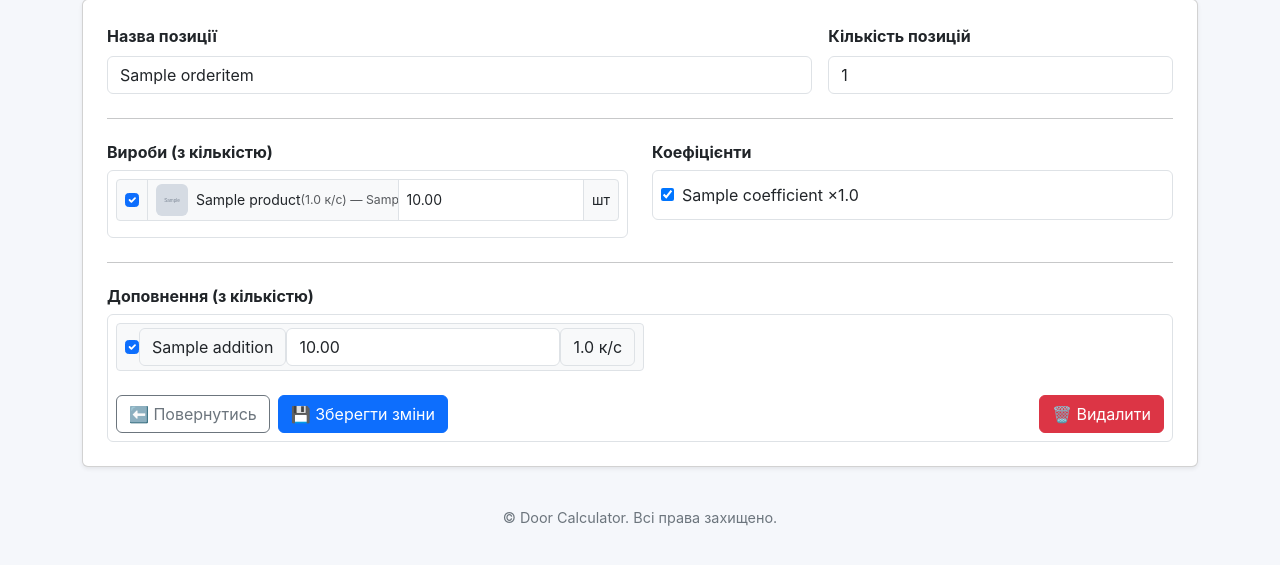
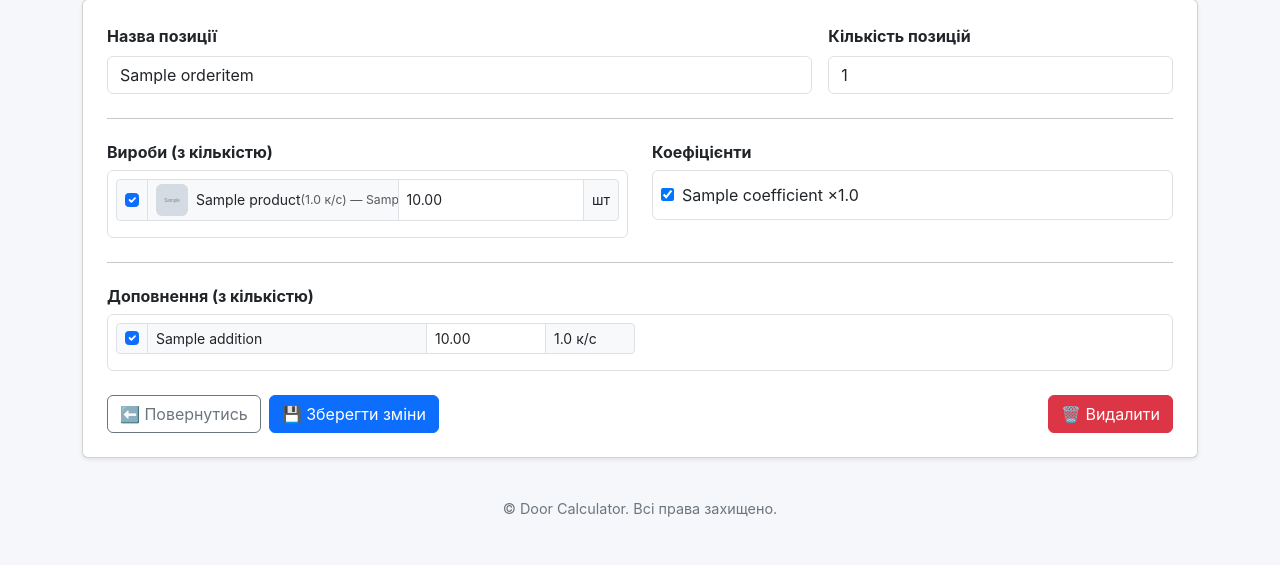
Before and after one commit to vitmur10/Furniture_calculator, a Django app: page /order/item/1/edit/ in a window 1280 px wide. Shown: the part 197-762 px from the top of the page. Run offline with Django 4.2, Linux system fonts and the light colour scheme; tables that the repository leaves empty hold one stand-in row (values such as "Sample post"); grey boxes marked "Sample" are stand-in pictures; some libraries are stand-ins or nearby versions.

Commit message:
subpoenas

```diff
--- a/door_calculator/doors/templates/doors/order_item_edit.html
+++ b/door_calculator/doors/templates/doors/order_item_edit.html
@@ -73,15 +73,26 @@
 <h6 class="fw-bold mb-2">Доповнення (з кількістю)</h6>
 <div class="border rounded p-2" style="max-height: 360px; overflow:auto;">
   {% for a in addons %}
-      <div class="input-group input-group-sm mb-2">
+  <div class="input-group input-group-sm mb-2 flex-nowrap">
     <div class="input-group-text">
       <input type="checkbox" class="form-check-input mt-0" name="additions" value="{{ a.id }}"
-                 {% if addition_qty|get_item:a.id %}checked{% endif %}
+             {% if addition_qty|get_item:a.id %}checked{% endif %}>
     </div>
-        <span class="input-group-text w-50">{{ a.name }}</span>
-        <input type="number" class="form-control" name="add_qty_{{ a.id }}" min="0"
+
+    <span class="input-group-text text-truncate" style="min-width: 280px; max-width: 280px;">
+      {{ a.name }}
+    </span>
+
+    <input type="number"
+           class="form-control"
+           name="add_qty_{{ a.id }}"
+           min="0"
+           style="max-width: 120px;"
            value="{{ addition_qty|get_item:a.id|stringformat:'s'|default_if_none:1 }}">
-        <span class="input-group-text">{{ a.ks_value }} к/с</span>
+
+    <span class="input-group-text" style="min-width: 90px;">
+      {{ a.ks_value }} к/с
+    </span>
   </div>
   {% empty %}
   <div class="text-muted small">Немає доповнень</div>
```
Lines whose indentation alone changed are shown as unchanged.
